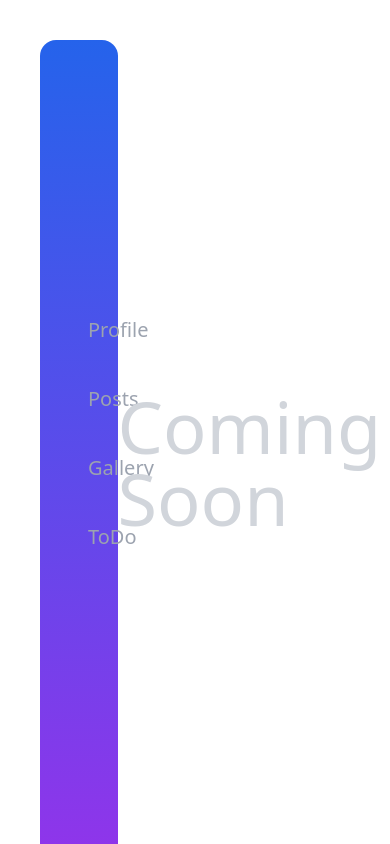
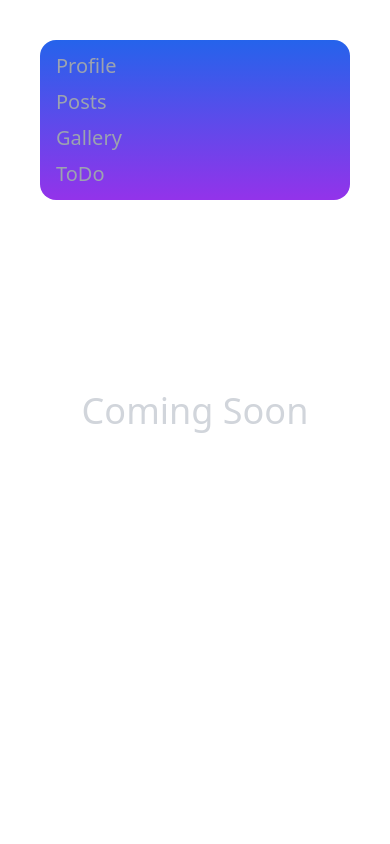
Before and after one commit to basitmir7/Visual-profile-pro, a React (Vite) app: page /profile/todo in a window 390 px wide. Shown: the top 844 px of the page. Built offline with nearby package versions, Linux system fonts and the light colour scheme; no server answers.

Commit message:
changing responsive layout for mobiles

```diff
--- a/src/App.css
+++ b/src/App.css
@@ -23,6 +23,7 @@
   background: linear-gradient(12deg, #a22ffd, #2d2dd4eb);
   top: 0;
 }
+
 .border-bt {
   border-bottom: 1px solid #e1dfdf;
 }
@@ -64,3 +65,44 @@
 .height-full {
   height: 100vh;
 }
+.ul-padding {
+  padding: 16rem 3rem;
+}
+
+@media screen and (max-width: 700px) {
+  .bg-curve {
+    padding-top: 70%;
+  }
+  .grid-main {
+    display: flex;
+    flex-direction: column;
+  }
+
+  .gchild1 {
+    grid-area: 1 / 1 / 2 / 6;
+  }
+  .gchild2 {
+    grid-area: 2 / 1 / 4 / 6;
+  }
+  .gchild3 {
+    grid-area: 4 / 1 / 6 / 6;
+  }
+  .ul-padding {
+    padding: 0.5rem 1rem;
+  }
+  .border-bt {
+    border-bottom: 1px solid #e1dfdf;
+  }
+  .border-rt {
+    border-right: none;
+  }
+  .border-bt-li {
+    border-bottom: none;
+  }
+  .leaflet-container {
+    width: 100%;
+  }
+  .height-full {
+    height: 50vh;
+  }
+}
--- a/src/components/chat.jsx
+++ b/src/components/chat.jsx
@@ -13,7 +13,7 @@ const Chats = () => {
   };
   return (
     <>
-      <div className="absolute right-20 -bottom-20 rounded-2xl shadow-xl w-1/5 overflow-hidden text-gray-700 z-10 text-md">
+      <div className="absolute right-20 -bottom-20 rounded-2xl shadow-xl w-1/5 overflow-hidden text-gray-700 z-10 text-md max-sm:-bottom-3/4 max-sm:w-3/6 max-sm:text-sm max-sm:right-10">
         <h3 className="flex justify-around items-center p-2  text-gray-800 bg-blue-500 text-gray-100">
           <FiMessageSquare />
           Chats
@@ -33,10 +33,10 @@ const Chats = () => {
             return (
               <li
                 key={person.id}
-                className="flex p-2 cursor-pointer items-center border-bt"
+                className="flex p-2 cursor-pointer items-center border-bt max-sm:text-sm"
               >
                 <img
-                  className="h-8 w-8 rounded-full bg-slate-200 mr-4"
+                  className="h-8 w-8 rounded-full bg-slate-200 mr-4 max-sm:h-10 max-sm:w-10"
                   src={person.image}
                 />{" "}
                 {person.firstName}
--- a/src/components/details.jsx
+++ b/src/components/details.jsx
@@ -6,7 +6,7 @@ const Details = ({}) => {
   return (
     <>
       {user && (
-        <main className="grid-main pl-8">
+        <main className="grid-main pl-8 max-sm:pl-0 max-sm:text-sm">
           <header className="gchild1 flex justify-between border-bt p-5 ">
             <div>Profile</div>
             <div className="flex items-center">
@@ -63,7 +63,7 @@ const Details = ({}) => {
               </p>
             </div>
           </section>
-          <section className="gchild3 pl-10">
+          <section className="gchild3 pl-10 max-sm:pl-0">
             <div className="info address-details w-3/5 items-baseline">
               <header>Address</header>
               <p>
--- a/src/components/gallery.jsx
+++ b/src/components/gallery.jsx
@@ -1,8 +1,10 @@
 const Gallery = () => {
   return (
     <>
-      <div className="height-full w-full flex items-center justify-center">
-        <h1 className="text-gray-300 text-7xl font-medium">Coming Soon</h1>
+      <div className="height-full w-full flex items-center justify-center ">
+        <h1 className="text-gray-300 text-7xl font-medium max-sm:text-4xl max-sm:h-3/6 text-center">
+          Coming Soon
+        </h1>
       </div>
     </>
   );
--- a/src/components/posts.jsx
+++ b/src/components/posts.jsx
@@ -1,8 +1,10 @@
 const Posts = () => {
   return (
     <>
-      <div className="w-full height-full flex items-center justify-center">
-        <h1 className="text-gray-300 text-7xl font-medium">Coming Soon</h1>
+      <div className="height-full w-full flex items-center justify-center ">
+        <h1 className="text-gray-300 text-7xl font-medium max-sm:text-4xl max-sm:h-3/6 text-center">
+          Coming Soon
+        </h1>
       </div>
     </>
   );
--- a/src/components/todo.jsx
+++ b/src/components/todo.jsx
@@ -1,8 +1,10 @@
 const Todo = () => {
   return (
     <>
-      <div className="w-full height-full flex items-center justify-center">
-        <h1 className="text-gray-300 text-7xl font-medium">Coming Soon</h1>
+      <div className="height-full w-full flex items-center justify-center ">
+        <h1 className="text-gray-300 text-7xl font-medium max-sm:text-4xl max-sm:h-3/6 text-center">
+          Coming Soon
+        </h1>
       </div>
     </>
   );
--- a/src/index.css
+++ b/src/index.css
@@ -42,6 +42,11 @@
     color: rgba(190, 190, 190, 0.91);
     font-weight: 400;
   }
+  @media screen and (max-width: 700px) {
+    .info {
+      align-items: baseline;
+    }
+  }
 }
 
 body {
--- a/src/views/Users.jsx
+++ b/src/views/Users.jsx
@@ -11,8 +11,8 @@ const Users = () => {
   return (
     <section className="flex justify-center  items-center min-h-screen">
       <Curve />
-      <div className="rounded-2xl shadow-xl w-1/3 overflow-hidden text-gray-700 z-10 bg-white">
-        <h3 className="text-center p-10 text-xl text-gray-800 bg-gray-100">
+      <div className="rounded-2xl shadow-xl w-1/3 overflow-hidden text-gray-700 z-10 bg-white max-md:w-2/3">
+        <h3 className="text-center p-10 text-xl text-gray-800 bg-gray-100 max-sm:p-5">
           select an account
         </h3>
         <ul
@@ -33,9 +33,9 @@ const Users = () => {
                     console.log(person);
                   }}
                 >
-                  <li className="flex text-xl p-2 cursor-pointer items-center border-bt">
+                  <li className="flex text-xl p-2 cursor-pointer items-center border-bt max-sm:text-sm">
                     <img
-                      className="h-12 w-12 rounded-full bg-slate-200 mr-4"
+                      className="h-12 w-12 rounded-full bg-slate-200 mr-4 max-sm:h-10 max-sm:w-10"
                       src={person.image}
                     />
                     {person.firstName}
--- a/src/views/profile.jsx
+++ b/src/views/profile.jsx
@@ -14,15 +14,15 @@ const Profile = () => {
   ];
 
   return (
-    <main className="flex p-10 text-xl">
-      <section className="Navbar w-3/12 bg-gradient-to-t from-purple-600 to-blue-600 rounded-2xl">
-        <ul className="flex flex-col" style={{ padding: "16rem 3rem" }}>
+    <main className="flex p-10 text-xl max-sm:flex-col max-sm:text-md">
+      <section className="Navbar w-3/12 bg-gradient-to-t from-purple-600 to-blue-600 rounded-2xl max-sm:w-full">
+        <ul className="ul-padding flex flex-col ">
           {links.map((link, index) => {
             return (
               <Link
                 key={index}
                 to={link.link}
-                className="text-gray-400 pb-5 pt-5 border-bt-li active:text-gray-100 focus:text-gray-100"
+                className="text-gray-400 pb-5 pt-5 border-bt-li active:text-gray-100 focus:text-gray-100 max-sm:pt-1 max-sm:pb-1"
               >
                 {link.name}
               </Link>
```
